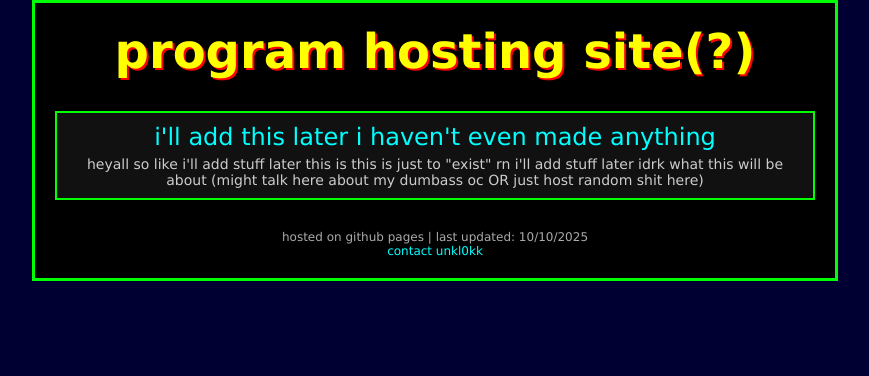
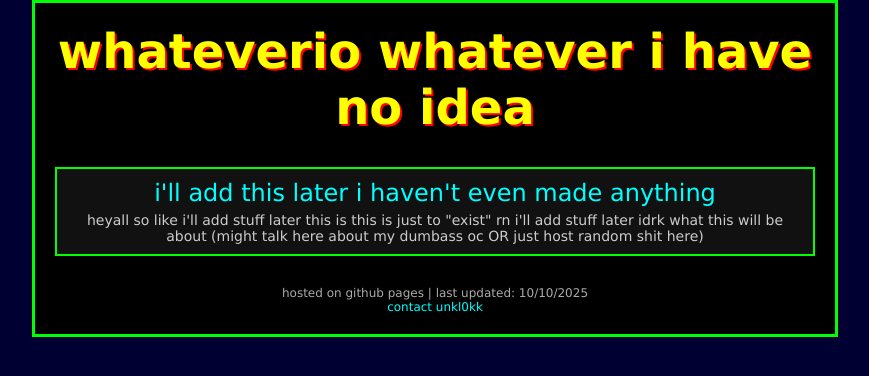
Before and after one commit to ianSteam/ian.github.io, a plain HTML site: page index.html in a window 1280 px wide. Shown: the whole page, without its empty margins (205-1074 px from the left). Drawn offline with Linux system fonts and the light colour scheme.

Commit message:
Update index.html

```diff
--- a/index.html
+++ b/index.html
@@ -66,7 +66,7 @@
 </head>
 <body>
   <div id="container">
-    <h1>program hosting site(?)</h1>
+    <h1>whateverio whatever i have no idea</h1>
 <!--href="/apps/pmfix.py"-->
     <div class="character">
       <div class="char-name"><a>i'll add this later i haven't even made anything</a></div>
```
